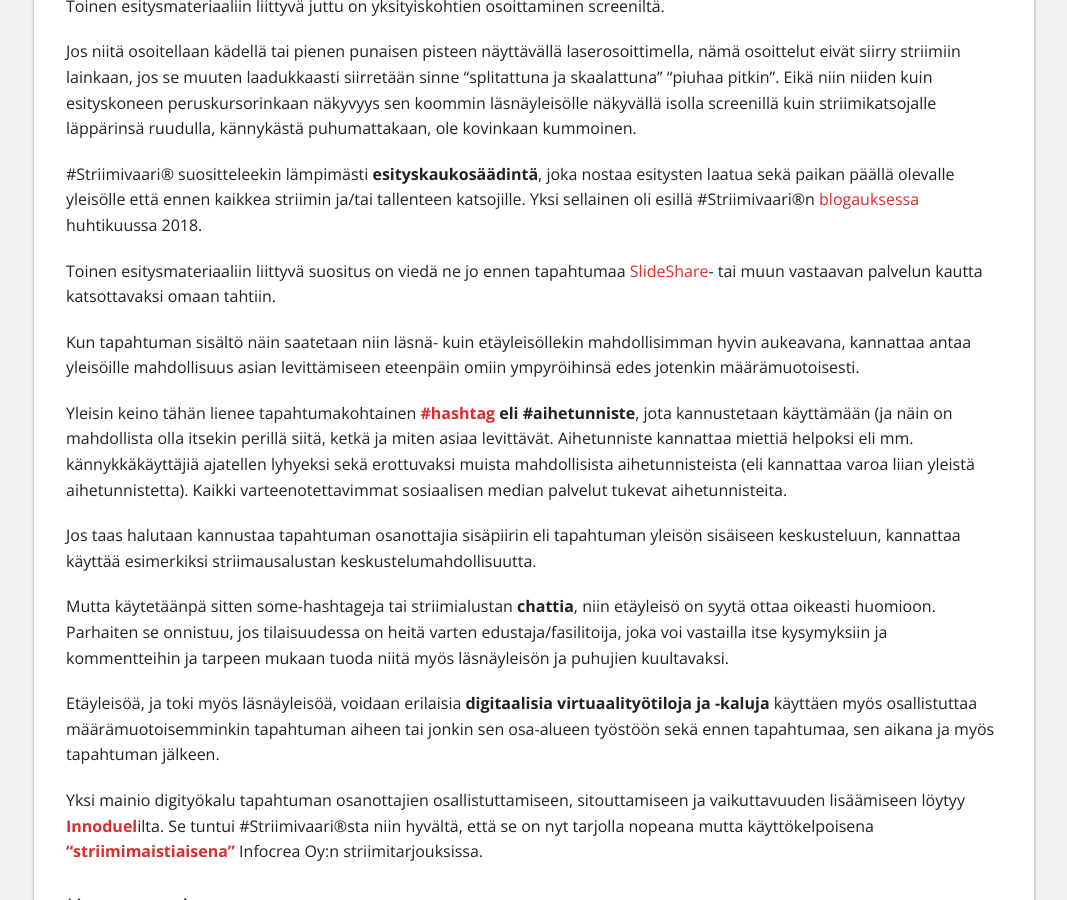
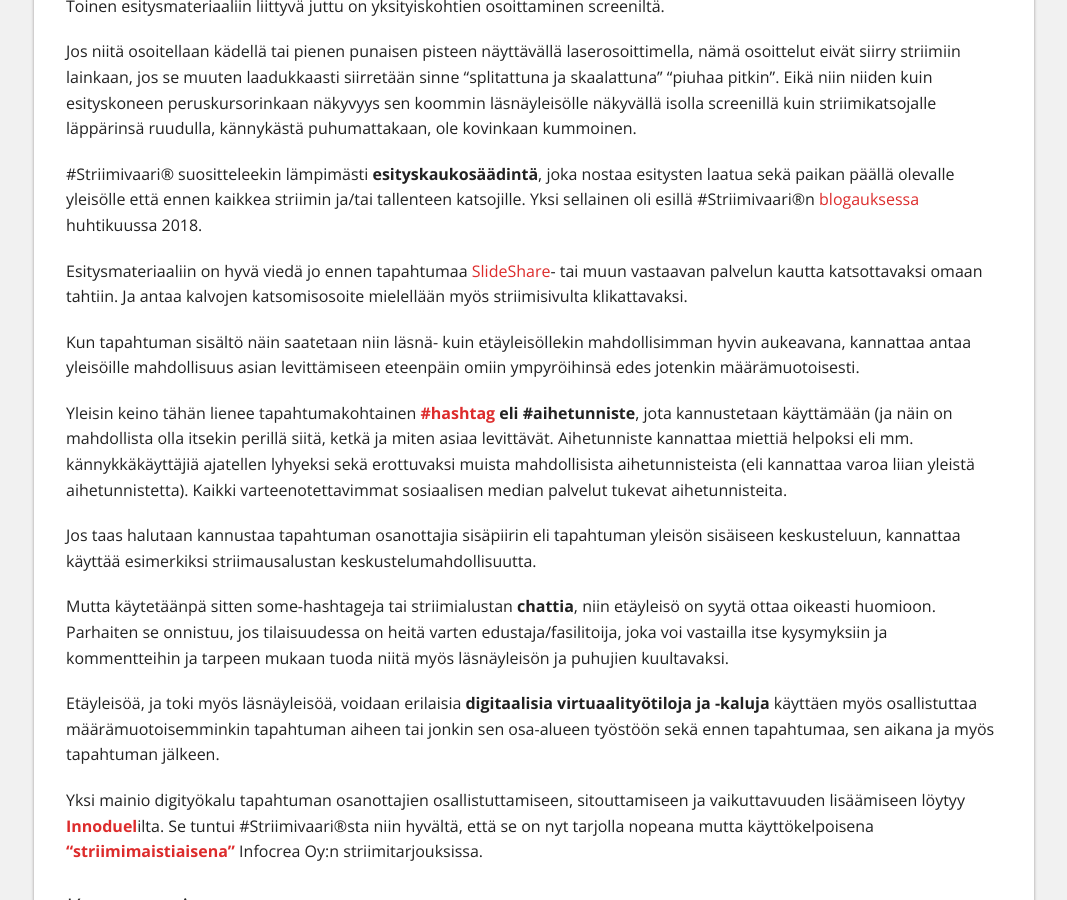
Before and after one commit to Pyppe/infocrea.fi, a Jekyll site: the page built from _posts/2019-09-22-nain-otat-myos-etayleison-huomioon.md, in a window 1280 px wide and 900 px high, scrolled down 1528 px. Shown: the whole window, without its empty margins (106-1173 px from the left). Built offline with Jekyll 4.4.1, drawn with Linux system fonts in a browser that asks for light colours.

Commit message:
Blogauksen editointi

```diff
--- a/_posts/2019-09-22-nain-otat-myos-etayleison-huomioon.md
+++ b/_posts/2019-09-22-nain-otat-myos-etayleison-huomioon.md
@@ -36,7 +36,7 @@ Jos niitä osoitellaan kädellä tai pienen punaisen pisteen näyttävällä las
 
 #Striimivaari® suositteleekin lämpimästi **esityskaukosäädintä**, joka nostaa esitysten laatua sekä paikan päällä olevalle yleisölle että ennen kaikkea striimin ja/tai tallenteen katsojille. Yksi sellainen oli esillä #Striimivaari®n [blogauksessa](https://www.infocrea.fi/blogi/2018/04/screeniosoittelut-nakymaan/) huhtikuussa 2018.
 
-Toinen esitysmateriaaliin liittyvä suositus on viedä ne jo ennen tapahtumaa [SlideShare](https://www.slideshare.net/)- tai muun vastaavan palvelun kautta katsottavaksi omaan tahtiin.
+Esitysmateriaaliin on hyvä viedä jo ennen tapahtumaa [SlideShare](https://www.slideshare.net/)- tai muun vastaavan palvelun kautta katsottavaksi omaan tahtiin. Ja antaa kalvojen katsomisosoite mielellään myös striimisivulta klikattavaksi.
 
 Kun tapahtuman sisältö näin saatetaan niin läsnä- kuin etäyleisöllekin mahdollisimman hyvin aukeavana, kannattaa antaa yleisöille mahdollisuus asian levittämiseen eteenpäin omiin ympyröihinsä edes jotenkin määrämuotoisesti.
 
```
